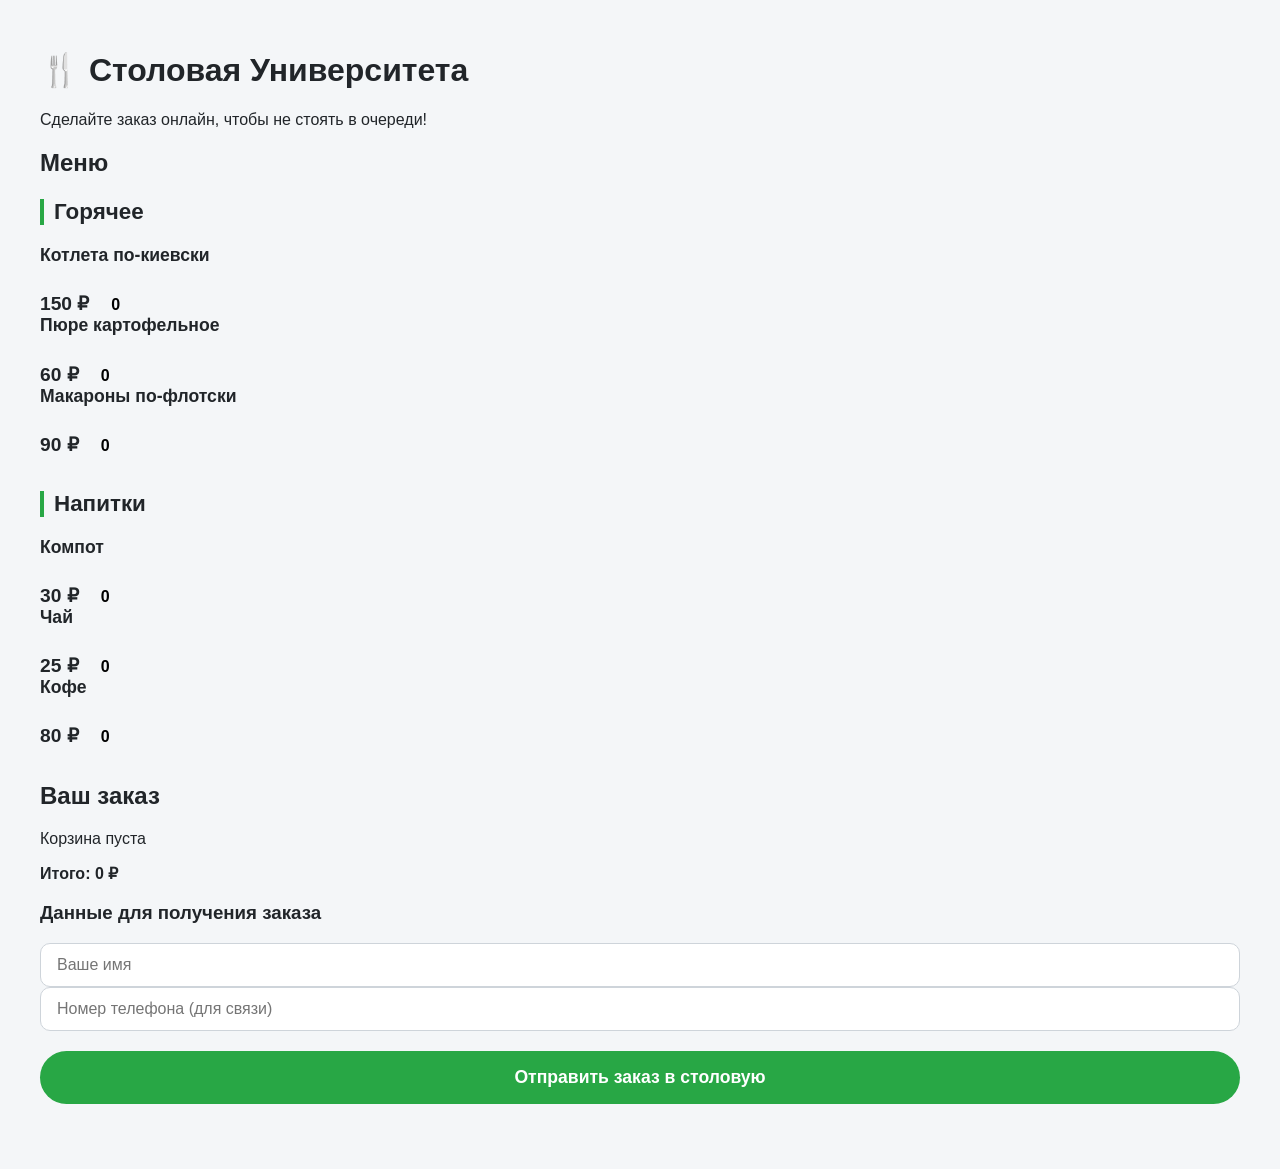
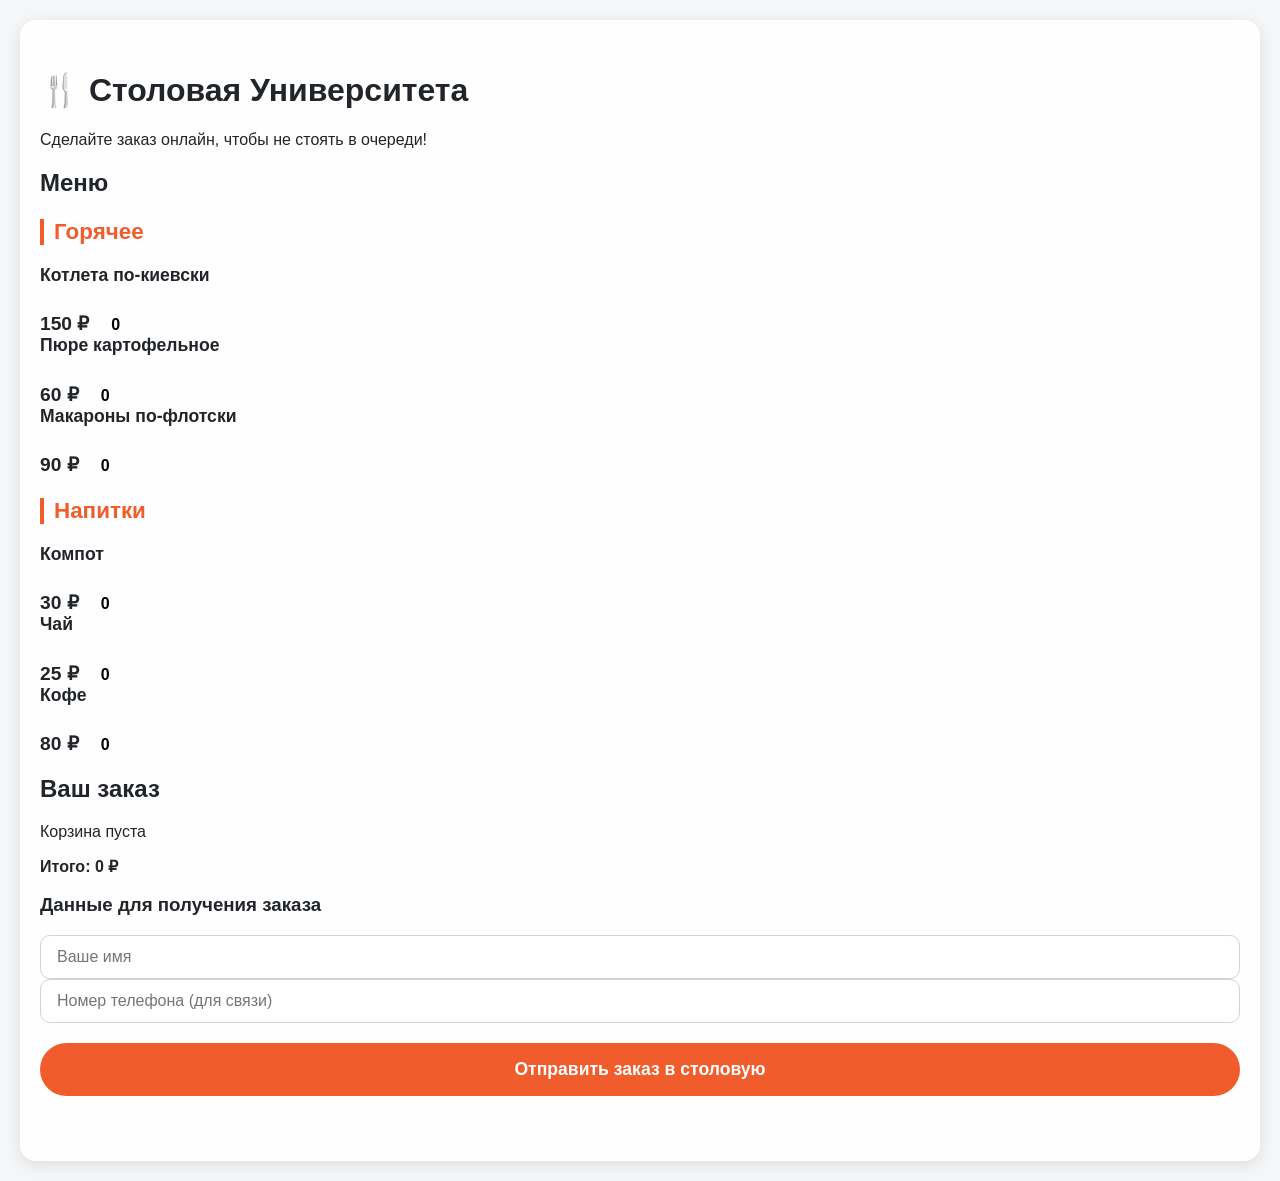

Update style.css

--- a/style.css
+++ b/style.css
@@ -1,16 +1,29 @@
+/* style.css */
+
 :root {
     --bg-color: #f4f6f8; 
     --card-bg: #ffffff;
     --text-main: #212529;
     --text-muted: #6c757d;
-    --primary-color: #28a745;
-    --primary-hover: #218838;
+    
+    /* ИЗМЕНЕНО: Заменяем зеленый на оранжевый (взят с логотипа) */
+    --primary-color: #F05C2B; 
+    --primary-hover: #D64F24; /* Чуть темнее для ховера */
+    
     --border-color: #e9ecef;
 }
 
 body {
     font-family: -apple-system, BlinkMacSystemFont, "Segoe UI", Roboto, Arial, sans-serif;
+    
+    /* ИЗМЕНЕНО: Добавляем фоновое изображение с логотипом */
     background-color: var(--bg-color);
+    background-image: url('images/факультет.png'); /* Путь к файлу логотипа */
+    background-repeat: no-repeat;
+    background-position: center;
+    background-size: cover; /* Или 'contain', если нужно, чтобы лого было целиком */
+    background-attachment: fixed; /* Чтобы фон не скроллился */
+    
     color: var(--text-main);
     margin: 0;
     padding: 0;
@@ -20,6 +33,12 @@ body {
     max-width: 1200px;
     margin: 0 auto;
     padding: 30px 20px;
+    /* Добавим небольшой фон для контейнера, чтобы текст на фоне лого читался лучше */
+    background-color: rgba(255, 255, 255, 0.9); 
+    border-radius: 16px;
+    box-shadow: 0 4px 15px rgba(0,0,0,0.1);
+    margin-top: 20px;
+    margin-bottom: 20px;
 }
 
 .main-header {
@@ -28,9 +47,11 @@ body {
     padding-bottom: 20px;
 }
 
+/* ИЗМЕНЕНО: Главный заголовок становится оранжевым */
 .main-header h1 {
     font-size: 2.4rem;
     margin: 0 0 8px 0;
+    color: var(--primary-color); /* Оранжевый цвет */
 }
 
 .main-header p {
@@ -60,13 +81,11 @@ body {
     gap: 20px;
 }
 
-.category {
-    margin-bottom: 35px;
-}
-
+/* ИЗМЕНЕНО: Подзаголовки категорий становятся оранжевыми */
 .category h3 {
     font-size: 1.4rem;
-    border-left: 4px solid var(--primary-color);
+    color: var(--primary-color); /* Оранжевый цвет */
+    border-left: 4px solid var(--primary-color); /* Линия тоже оранжевая */
     padding-left: 10px;
     margin-bottom: 20px;
 }
@@ -172,10 +191,12 @@ body {
     box-shadow: 0 4px 12px rgba(0,0,0,0.05);
 }
 
+/* ИЗМЕНЕНО: Заголовки в сайдбаре тоже оранжевые */
 .sticky-panel h2, .sticky-panel h3 {
     margin-top: 0;
     margin-bottom: 15px;
     font-size: 1.3rem;
+    color: var(--primary-color); /* Оранжевый цвет */
 }
 
 .empty-text {
@@ -238,11 +259,13 @@ body {
 }
 
 #customer-name:focus, #customer-phone:focus {
+    /* ИЗМЕНЕНО: Обводка при фокусе теперь оранжевая */
     border-color: var(--primary-color);
     outline: 0;
-    box-shadow: 0 0 0 0.2rem rgba(40, 167, 69, 0.15);
+    box-shadow: 0 0 0 0.2rem rgba(240, 92, 43, 0.15); /* Оранжевая тень */
 }
 
+/* Кнопка отправки - цвет уже поменялся глобально через --primary-color */
 #submit-order {
     background-color: var(--primary-color);
     color: white;
@@ -267,6 +290,10 @@ body {
     border-radius: 8px;
     font-size: 0.95rem;
     text-align: center;
+}
+
+.menu-section h2 {
+    color: var(--primary-color);
 }
 
 #order-status.success { background-color: #d4edda; color: #155724; }
@@ -299,7 +326,12 @@ body {
     width: 90%;
 }
 
-.auth-box h2 { margin-top: 0; color: var(--text-main); }
+/* ИЗМЕНЕНО: Заголовок окна авторизации оранжевый */
+.auth-box h2 { 
+    margin-top: 0; 
+    color: var(--primary-color); 
+}
+
 .auth-box p { color: var(--text-muted); font-size: 0.95rem; margin-bottom: 25px; line-height: 1.5; }
 #google-btn { display: flex; justify-content: center; }
 
